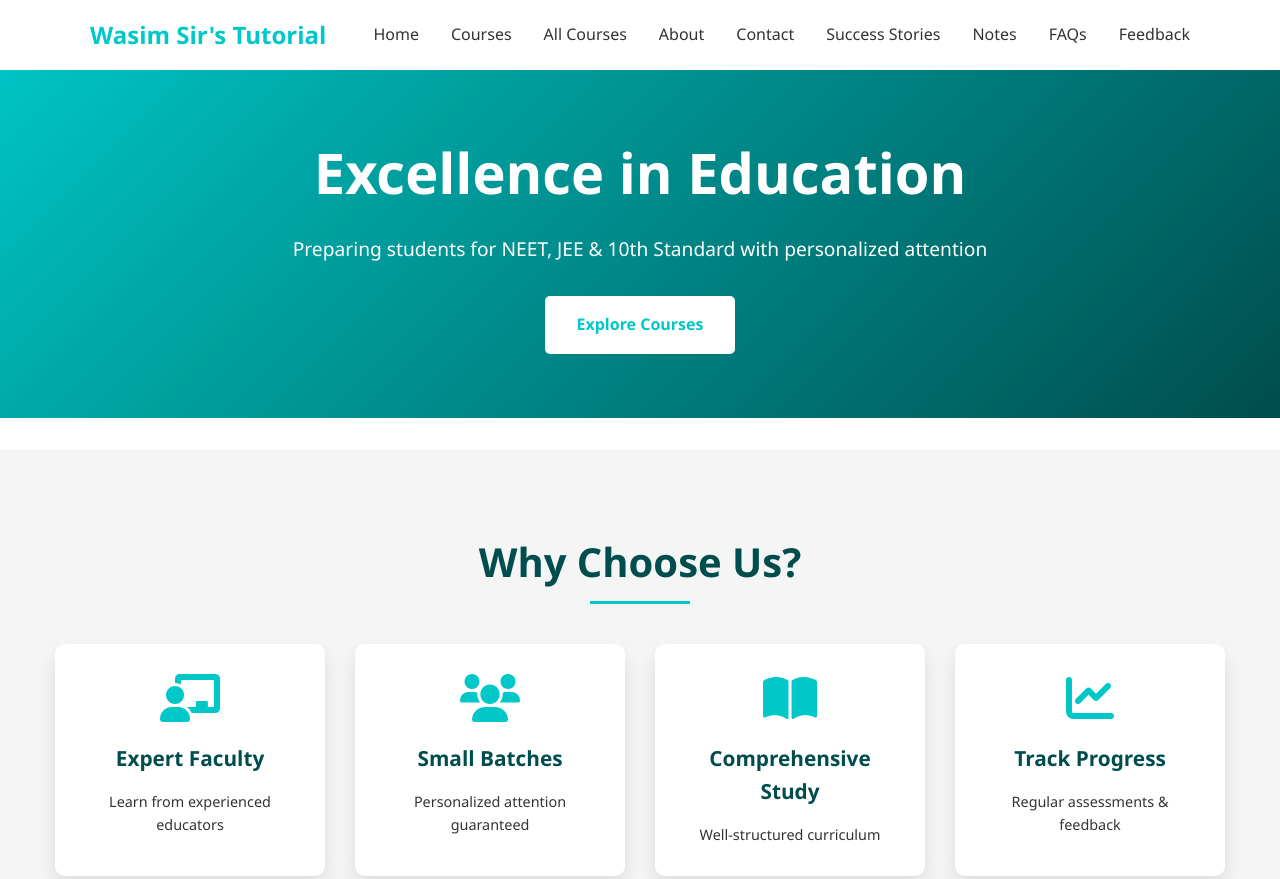
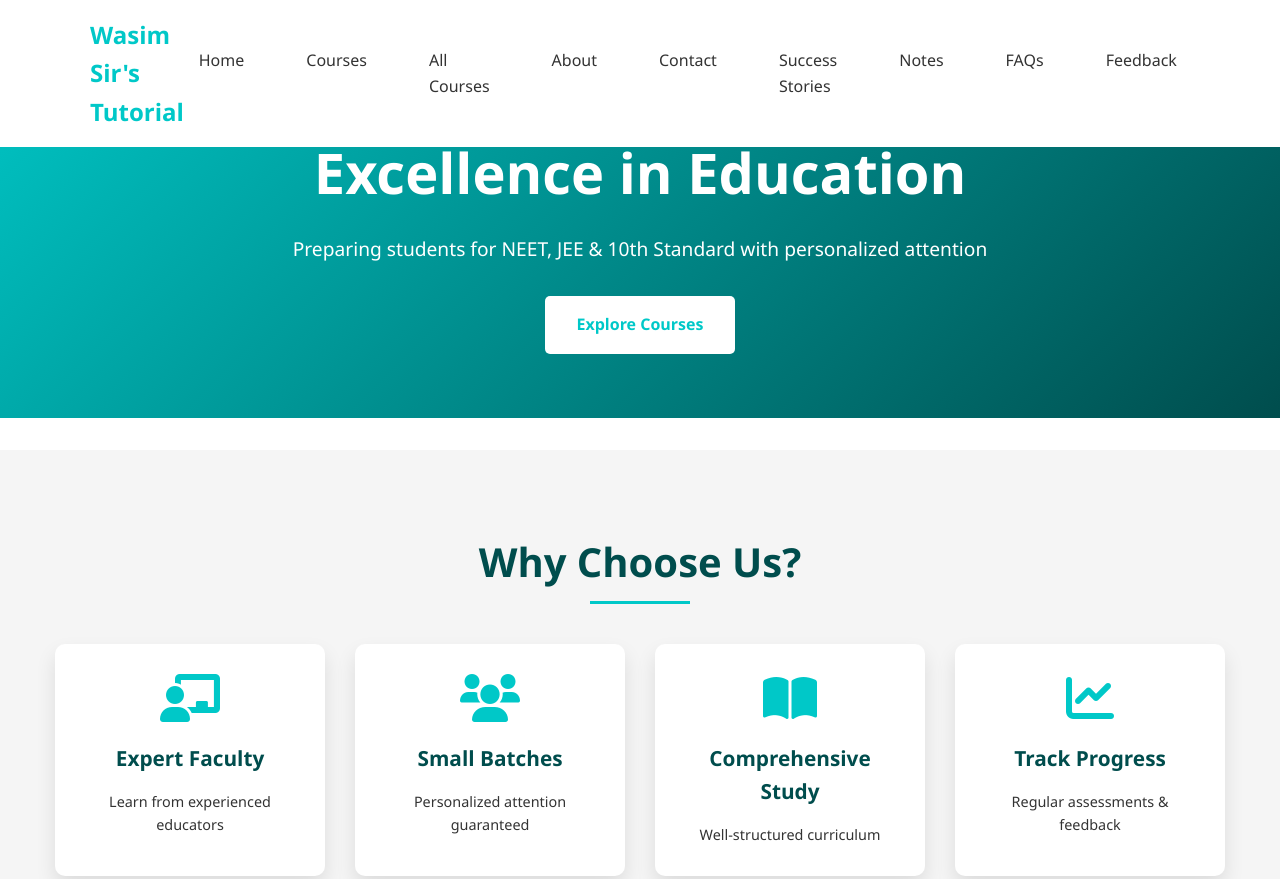
Before and after one commit to AIwithsayed/Official, a plain HTML site: page index.html in a window 1280 px wide. Shown: the top 879 px of the page. Drawn offline with Linux system fonts and the light colour scheme.

Commit message:
Add files via upload

```diff
--- a/css/styles.css
+++ b/css/styles.css
@@ -63,6 +63,18 @@ nav .container {
 
 .nav-links a:hover {
     color: var(--primary-color);
+}
+
+nav ul li {
+    transition: background-color 0.3s ease;
+    border-radius: 5px;
+    padding: 5px 10px;
+    margin: 0 5px;
+}
+
+nav ul li:hover {
+    background-color: rgba(0, 123, 255, 0.1);
+    cursor: pointer;
 }
 
 /* Hero Section */
--- a/script.js
+++ b/script.js
@@ -85,3 +85,29 @@ if (mobileMenuBtn) {
         }
     });
 }
+
+document.addEventListener('DOMContentLoaded', function() {
+    // Make navbar list items clickable
+    const navItems = document.querySelectorAll('nav ul li');
+
+    navItems.forEach(item => {
+        const link = item.querySelector('a');
+        if (link) {
+            item.style.cursor = 'pointer';
+            item.addEventListener('click', function() {
+                window.location.href = link.href;
+            });
+        }
+    });
+
+    // Optional: Add hover effect to show interactivity
+    navItems.forEach(item => {
+        item.addEventListener('mouseenter', function() {
+            this.style.backgroundColor = 'rgba(0, 0, 0, 0.05)';
+        });
+
+        item.addEventListener('mouseleave', function() {
+            this.style.backgroundColor = 'transparent';
+        });
+    });
+});
```
